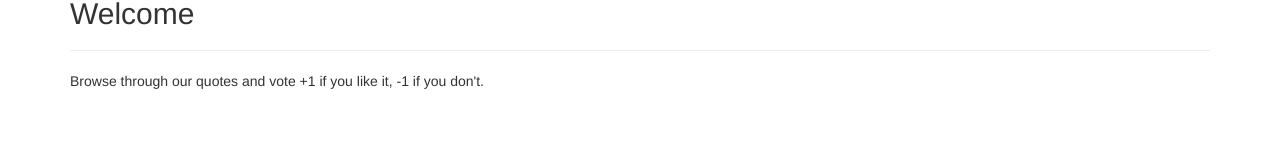
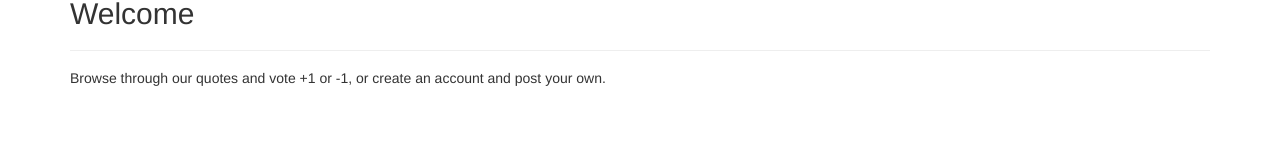
Before and after one commit to nenoch/ang2-quotes-app, an Angular app: page /welcome in a window 1280 px wide. Shown: the part 155-300 px from the top of the page. Built offline with nearby package versions, Linux system fonts and the light colour scheme.

Commit message:
Change welcome page content text. Change start script in package.json to start back and pront end with single command 'npm run start'

```diff
--- a/package.json
+++ b/package.json
@@ -4,7 +4,7 @@
   "license": "MIT",
   "scripts": {
     "ng": "ng",
-    "start": "ng serve",
+    "start": "ng serve & node server/server.js",
     "build": "ng build",
     "test": "ng test",
     "lint": "ng lint",
--- a/src/app/main-page/main-page.component.html
+++ b/src/app/main-page/main-page.component.html
@@ -1,5 +1,5 @@
 <div class="md-col-8 md-col-offset-2">
   <h2>{{ welcomeMessage }}</h2>
   <hr>
-  <p>{{ welcomeContent }}</p>
+  <h5>{{ welcomeContent }}</h5>
 </div>
--- a/src/app/main-page/main-page.component.ts
+++ b/src/app/main-page/main-page.component.ts
@@ -7,5 +7,8 @@ import { Component } from '@angular/core';
 })
 export class MainPageComponent {
   welcomeMessage: string = "Welcome";
-  welcomeContent: string = "Browse through our quotes and vote +1 if you like it, -1 if you don't."
+  welcomeContent: string = `
+  Browse through our quotes and vote +1 or -1, or create an account and post your own.
+
+  `;
 }
```
